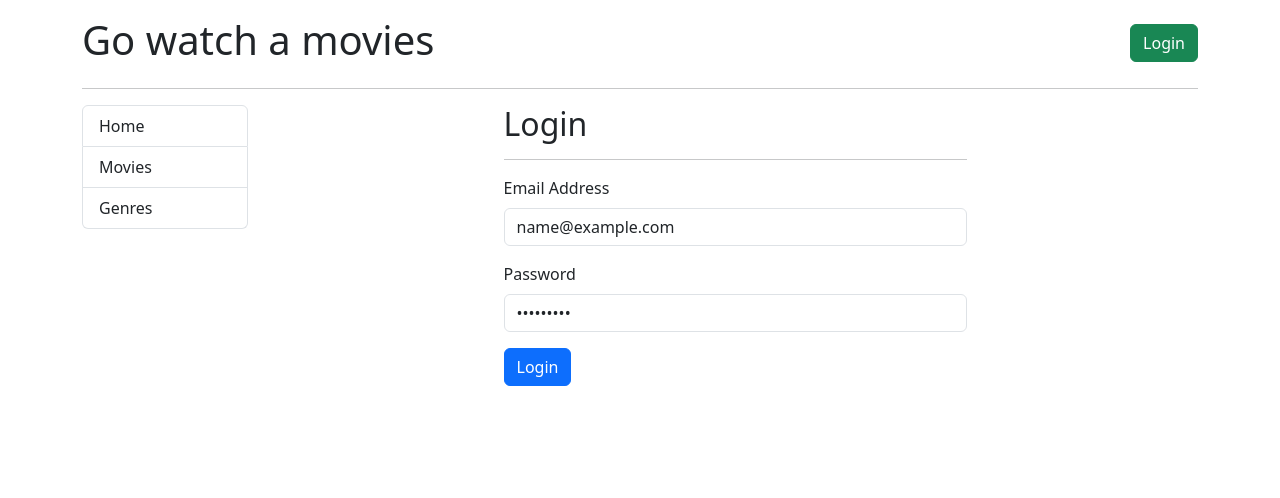
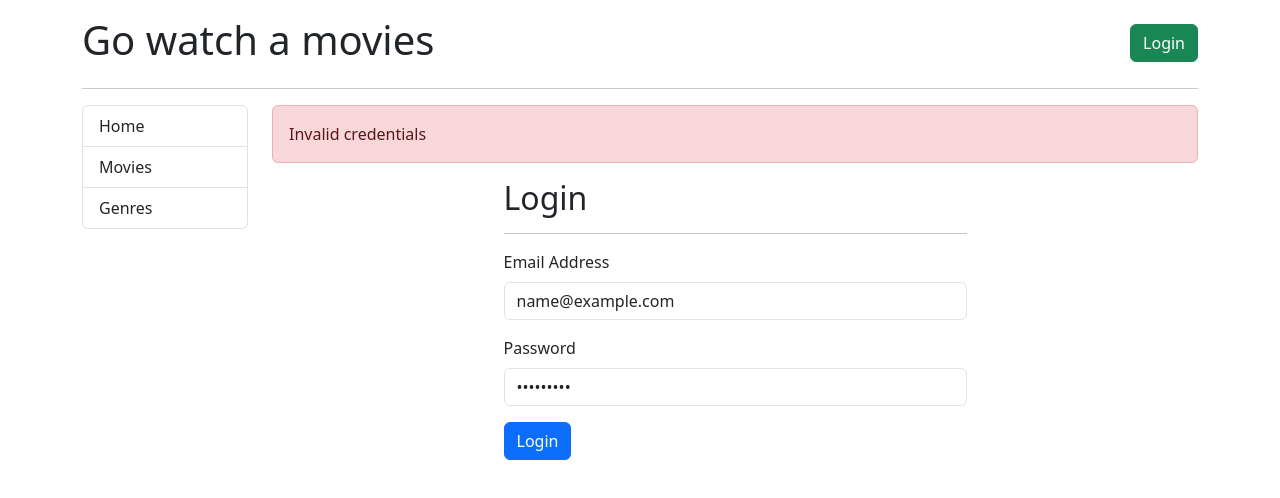
Before and after one commit to amulyana2020/go-movies-front-end, a React (Create React App) app: page /login in a window 1280 px wide. Both pictures are taken after typing "name@example.com", "Sample123" into the empty fields and a click on the input "Login". Shown: the top 498 px of the page. Built offline with nearby package versions, Linux system fonts and the light colour scheme.

Commit message:
Adding Error Message and Login Component

```diff
--- /dev/null
+++ b/src/Alert.js
@@ -0,0 +1,14 @@
+import React from 'react';
+
+const Alert = props => {
+  return (
+    <div
+      className={'alert ' + props.className}
+      role='alert'
+    >
+      {props.message}
+    </div>
+  );
+};
+
+export default Alert;
--- a/src/App.js
+++ b/src/App.js
@@ -1,8 +1,13 @@
 import React, {useState} from 'react';
 import {Link, Outlet} from 'react-router-dom';
+import Alert from './Alert';
 
 function App() {
   const [jwtToken, setJwtToken] = useState('');
+  const [alertMessage, setAlertMessage] =
+    useState('');
+  const [alertClassName, setAlertClassName] =
+    useState('d-none');
 
   return (
     <div className='container'>
@@ -79,8 +84,17 @@
           </nav>
         </div>
         <div className='col-md-10'>
+          <Alert
+            message={alertMessage}
+            className={alertClassName}
+          />
           <Outlet
-            context={{jwtToken, setJwtToken}}
+            context={{
+              jwtToken,
+              setJwtToken,
+              setAlertClassName,
+              setAlertMessage,
+            }}
           />
         </div>
       </div>
--- a/src/components/Login.js
+++ b/src/components/Login.js
@@ -1,5 +1,8 @@
 import React, {useState} from 'react';
-import {useOutletContext} from 'react-router-dom';
+import {
+  useNavigate,
+  useOutletContext,
+} from 'react-router-dom';
 import Input from '../forms/Input';
 
 const Login = () => {
@@ -7,12 +10,22 @@
   const [password, setPassword] = useState('');
 
   const {setJwtToken} = useOutletContext();
+  const {setAlertClassName} = useOutletContext();
+  const {setAlertMessage} = useOutletContext();
+
+  const navigate = useNavigate();
 
   const handleSubmit = event => {
     event.preventDefault();
 
     if (email === 'admin@admin.com') {
       setJwtToken('a');
+      setAlertClassName('d-none');
+      setAlertMessage('');
+      navigate('/');
+    } else {
+      setAlertClassName('alert-danger');
+      setAlertMessage('Invalid credentials');
     }
 
     console.log(email, password);
```
